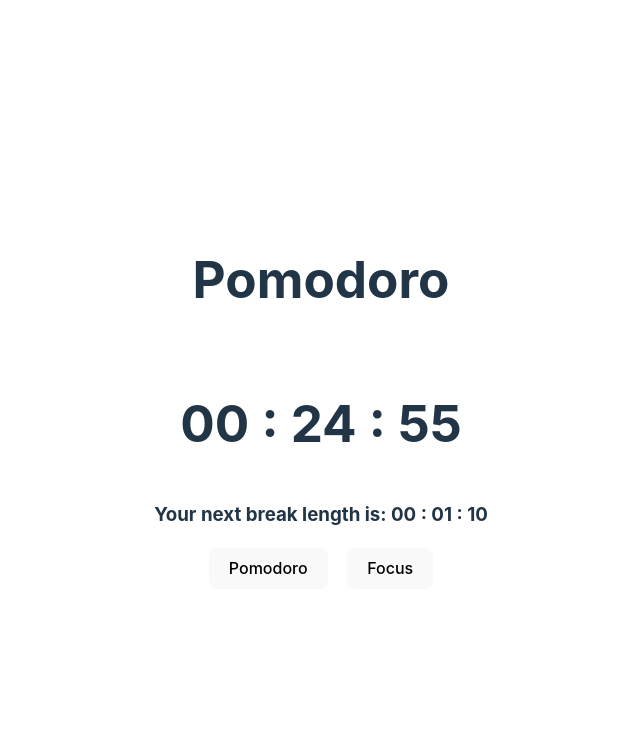
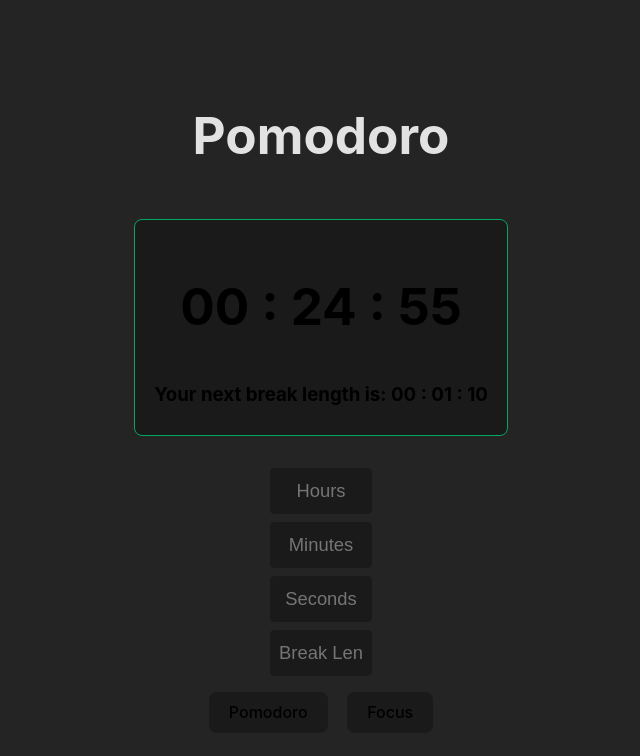
Before and after one commit to seannkelleyy/Pomodoro, a React (Vite) app in the folder pomodoro.web/: page / in a window 1280 px wide. Shown: the top 756 px of the page, without its empty margins (335-975 px from the left). Built offline with nearby package versions, Linux system fonts and the light colour scheme.

Commit message:
Feat: Adds UI to change Pomodoro settings

```diff
--- a/pomodoro.web/src/components/Time.tsx
+++ b/pomodoro.web/src/components/Time.tsx
@@ -17,6 +17,7 @@ export const Time = ({
   setIsResetting,
 }: TimeProps) => {
   const [isBreakTime, setIsBreakTime] = useState<boolean>(false)
+  const [isPaused, setIsPaused] = useState<boolean>(false)
   const [hours, setHours] = useState<number>(
     focusLength?.hours ?? 0 >= 0 ? focusLength!.hours : 0
   )
@@ -85,10 +86,9 @@ export const Time = ({
   }
 
   useEffect(() => {
-    const interval = setInterval(() => setTime(), 1000)
+    const interval = setInterval(() => !isPaused && setTime(), 1000)
     if (isResetting) {
       resetClock()
-      console.log("resetting clock in time")
       setIsResetting(false)
     }
     return () => clearInterval(interval)
@@ -96,6 +96,10 @@ export const Time = ({
 
   return (
     <section title="Time" className="time">
+      <button
+        className={isPaused ? "time-button paused" : "time-button active"}
+        onClick={() => setIsPaused(!isPaused)}
+      >
         {isBreakTime && (
           <>
             <h3>Break Time!</h3>
@@ -128,6 +132,43 @@ export const Time = ({
               : breakLength.seconds.toLocaleString()}
           </h3>
         )}
+      </button>
+      {timerType === "Pomodoro" && (
+        <section title="Pomodoro Settings" className="pomodoro-settings">
+          <input
+            id="pomodoroHours"
+            placeholder="Hours"
+            aria-label="Hours"
+            onInput={(e: React.ChangeEvent<HTMLInputElement>) =>
+              setHours(Number(e.target.value))
+            }
+          />
+          <input
+            id="pomodoroMinutes"
+            placeholder="Minutes"
+            aria-label="Minutes"
+            onInput={(e: React.ChangeEvent<HTMLInputElement>) =>
+              setMinutes(Number(e.target.value))
+            }
+          />
+          <input
+            id="pomodoroSeconds"
+            placeholder="Seconds"
+            aria-label="Seconds"
+            onInput={(e: React.ChangeEvent<HTMLInputElement>) =>
+              setSeconds(Number(e.target.value))
+            }
+          />
+          <input
+            id="pomodoroBreakLength"
+            placeholder="Break Length"
+            aria-label="Break Length"
+            onInput={(e: React.ChangeEvent<HTMLInputElement>) =>
+              setHours(Number(e.target.value))
+            }
+          />
+        </section>
+      )}
     </section>
   )
 }
--- a/pomodoro.web/src/index.css
+++ b/pomodoro.web/src/index.css
@@ -16,15 +16,11 @@
   text-rendering: optimizeLegibility;
   -webkit-font-smoothing: antialiased;
   -moz-osx-font-smoothing: grayscale;
-}
 
-a {
-  font-weight: 500;
-  color: #646cff;
-  text-decoration: inherit;
-}
-a:hover {
-  color: #535bf2;
+  --paused: #e5b800;
+  --active: #05a660;
+  --hover: #e4e4eb;
+  --buttonDarkBackground: #1a1a1a;
 }
 
 body {
@@ -38,8 +34,12 @@ body {
 h1 {
   font-size: 3.2em;
   line-height: 1;
+  caret-color: transparent;
 }
 
+h3 {
+  caret-color: transparent;
+}
 button {
   border-radius: 8px;
   border: 1px solid transparent;
@@ -47,29 +47,16 @@ button {
   font-size: 1em;
   font-weight: 500;
   font-family: inherit;
-  background-color: #1a1a1a;
+  background-color: var(--buttonDarkBackground);
   cursor: pointer;
   transition: border-color 0.25s;
 }
 button:hover {
-  border-color: #646cff;
+  border-color: var(--hover);
 }
 button:focus,
 button:focus-visible {
   outline: 4px auto -webkit-focus-ring-color;
-}
-
-@media (prefers-color-scheme: light) {
-  :root {
-    color: #213547;
-    background-color: #ffffff;
-  }
-  a:hover {
-    color: #747bff;
-  }
-  button {
-    background-color: #f9f9f9;
-  }
 }
 
 .main-section {
@@ -90,3 +77,43 @@ button:focus-visible {
 .time {
   padding: 0 1.5em;
 }
+
+.time-button {
+  margin: 1em;
+}
+
+.time-button:hover {
+  border: 1px solid;
+}
+
+.time-button:focus {
+  outline: none;
+}
+
+.paused {
+  border-color: var(--paused);
+}
+
+.active {
+  border-color: var(--active);
+}
+
+.pomodoro-settings {
+  display: flex;
+  flex-direction: column;
+  align-items: center;
+  gap: 0.5em;
+  margin: 1em;
+}
+
+input {
+  width: 10ch;
+  height: 2.5em;
+  border: none;
+  border-radius: 0.25em;
+  padding: 0 0.5em;
+  font-size: 1.15em;
+  text-align: center;
+  box-sizing: border-box;
+  background-color: var(--buttonDarkBackground);
+}
```
Lines whose indentation alone changed are shown as unchanged.
